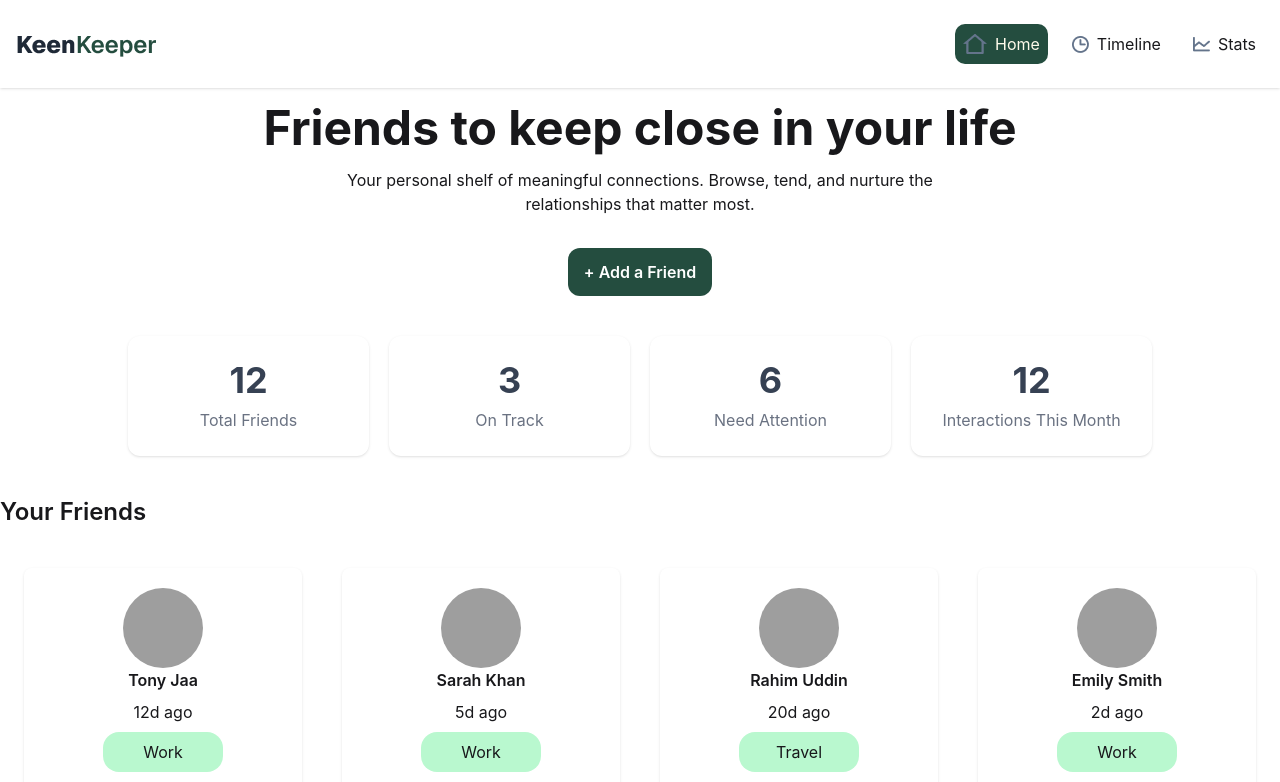
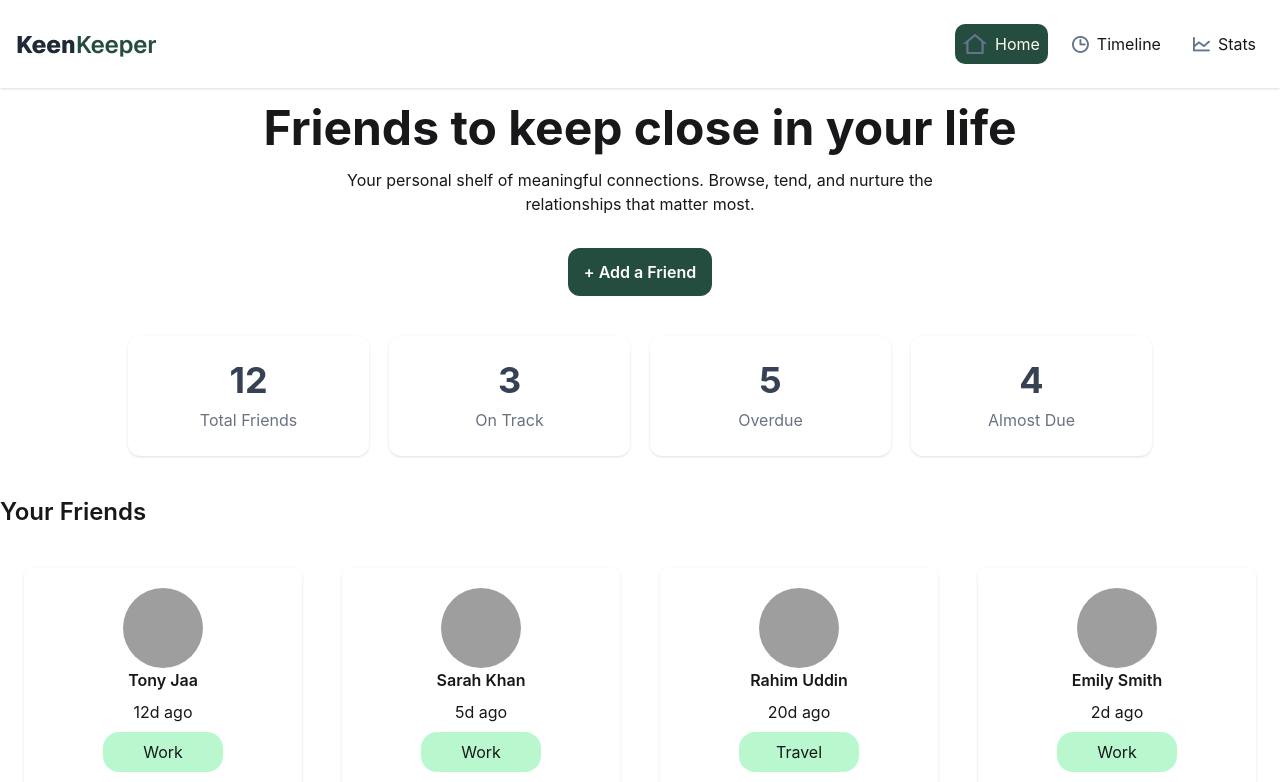
Before and after one commit to shahriareemonDev-code/A7--Keenkeeper, a React (Vite) app: page / in a window 1280 px wide. Shown: the top 782 px of the page. Built offline with nearby package versions, Linux system fonts and the light colour scheme; grey boxes are pictures that could not be loaded.

Commit message:
yourFriends section edited

```diff
--- a/src/components/homepage/YourFriends.jsx
+++ b/src/components/homepage/YourFriends.jsx
@@ -17,14 +17,14 @@ const YourFriends = () => {
         </div>
 
         <div className=" rounded-xl p-6 text-center shadow-sm">
-          <h1 className="text-4xl font-bold text-gray-700">6</h1>
-          <p className="text-gray-500 mt-2">Need Attention</p>
+          <h1 className="text-4xl font-bold text-gray-700">5</h1>
+          <p className="text-gray-500 mt-2">Overdue </p>
         </div>
 
 
         <div className=" rounded-xl p-6 text-center shadow-sm">
-          <h1 className="text-4xl font-bold text-gray-700">12</h1>
-          <p className="text-gray-500 mt-2">Interactions This Month</p>
+          <h1 className="text-4xl font-bold text-gray-700">4</h1>
+          <p className="text-gray-500 mt-2">Almost Due </p>
         </div>
 
       </div>
```
